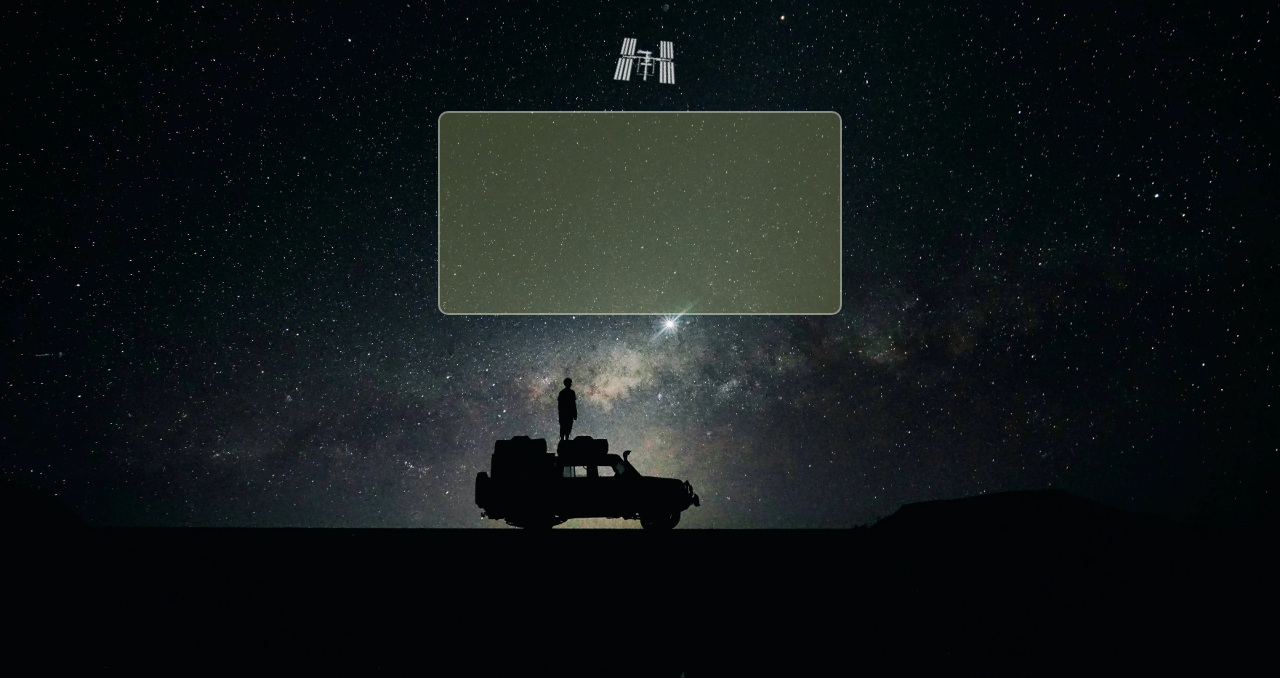
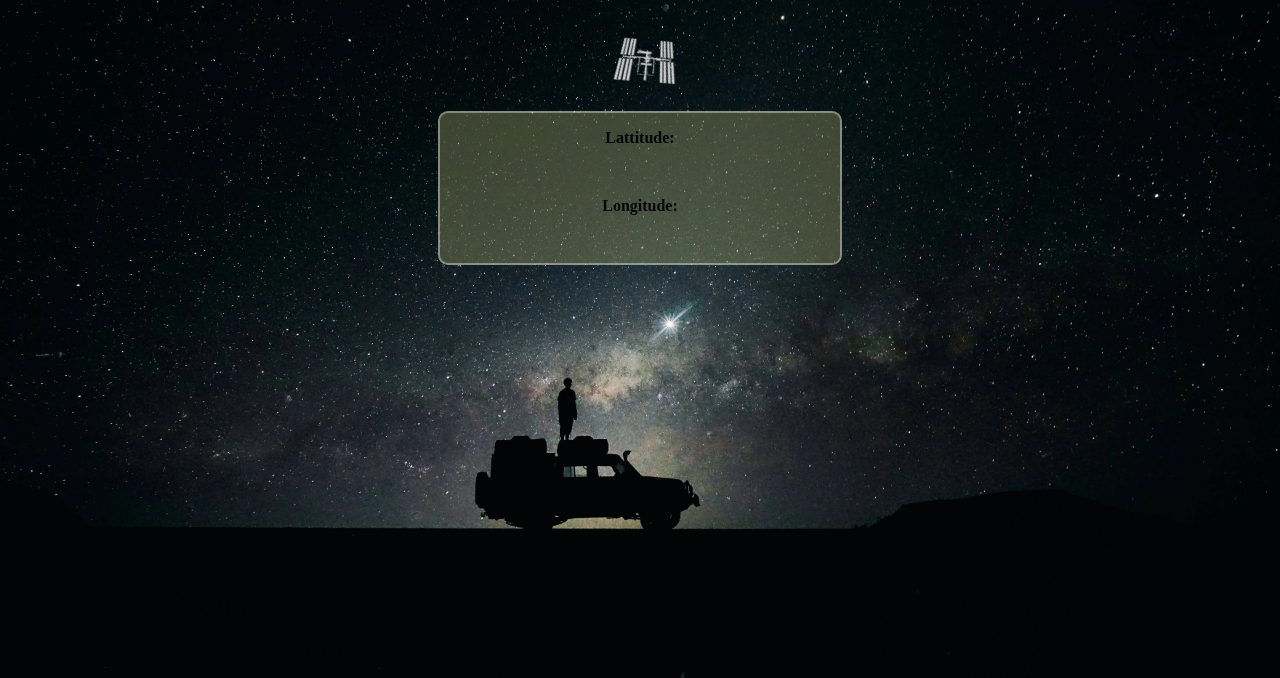
Before and after one commit to gargajit/whereisiss, a plain HTML site: page index.html in a window 1280 px wide. Both pictures are taken after a click on the button "Locate ISS". Shown: the part 122-800 px from the top of the page. Drawn offline with nearby package versions, Linux system fonts and the light colour scheme; a web font is replaced by a local one.

Commit message:
adding information to the iss-location div

```diff
--- a/index.js
+++ b/index.js
@@ -1,4 +1,5 @@
 $("#locate-iss-btn").click(function() {
-    $(".titan-one-regular").text("Currently ISS is at:")
+    $(".titan-one-regular").text("Currently ISS is at:");
     $("#iss-location").slideToggle("slow");
+    $("#iss-location").html("<p><b>Lattitude: </b></p> <br /><p><b>Longitude: </b></p>");
 });
--- a/style.css
+++ b/style.css
@@ -66,7 +66,7 @@ button:hover {
     display: none;
     align-self: center;
     border: 2px solid rgb(255, 255, 255, 0.5);
-    height: 200px;
+    height: 150px;
     width: 400px;
     margin-top: 2rem;
     background-color: hsla(65, 20%, 50%, 0.5);
```
